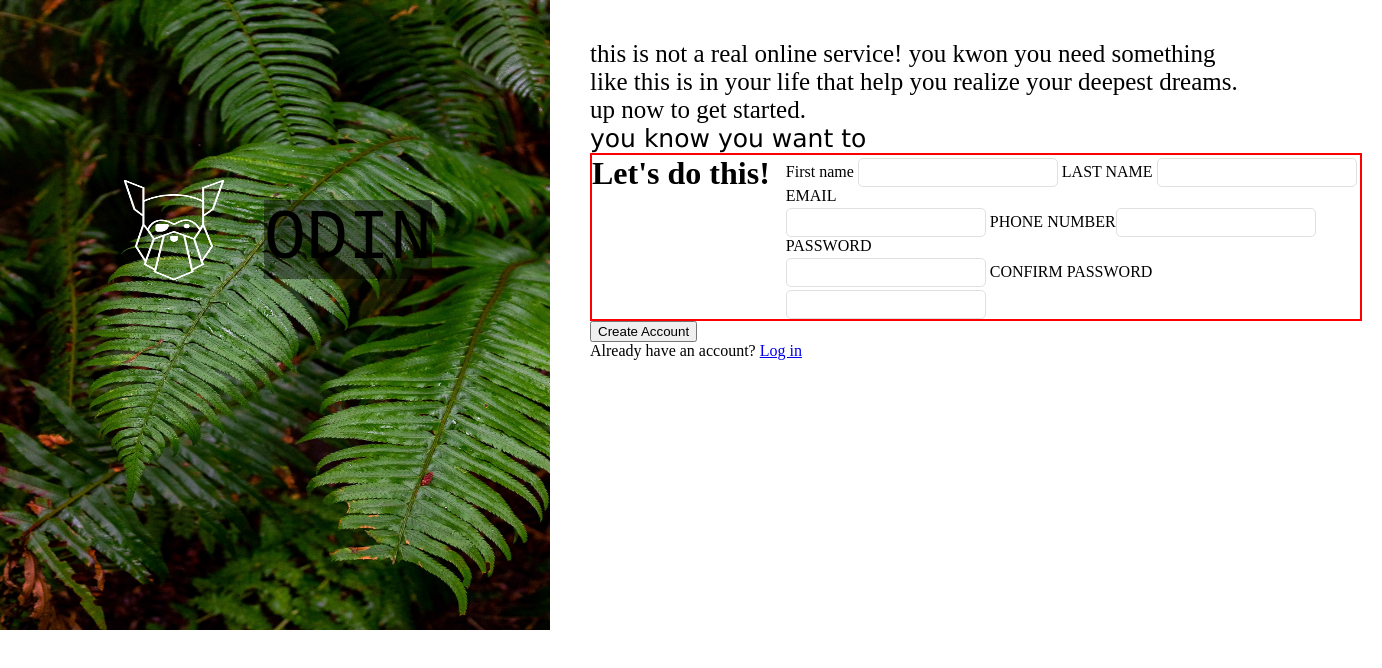
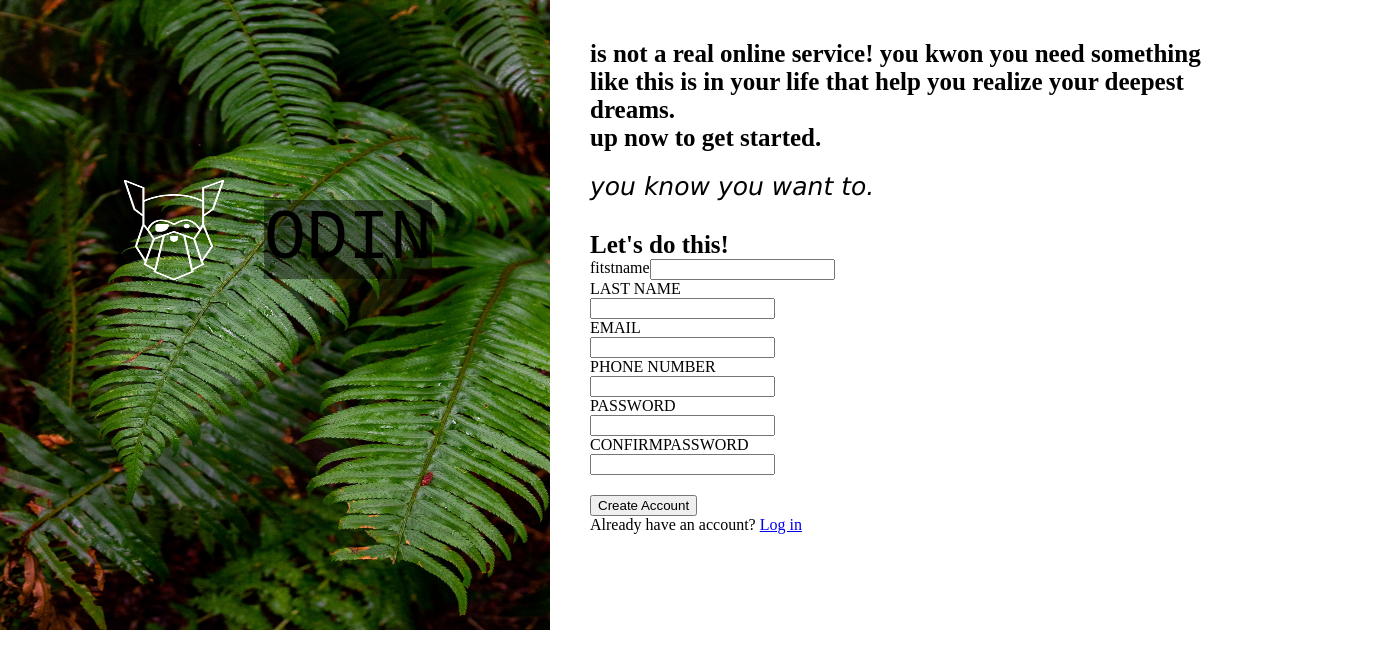
Before and after one commit to shubhamkanase/Sign-Up-Form, a plain HTML site: page index.html in a window 1280 px wide. Shown: the whole page, 1382 px wide, since content can reach past the window. Drawn offline with Linux system fonts and the light colour scheme.

Commit message:
changes some code

```diff
--- a/index.html
+++ b/index.html
@@ -19,7 +19,7 @@
             <img src="img/imgodin.jpg" alt="" class="img1">
             <div class="imageposition">
                 <div class="imgposition">
-                    <img src="img/odin-lined.png" alt="ODIN" class="img2"/>
+                    <img src="img/odin-lined.png" alt="ODIN" class="img2" />
                     <p class="logotext1">ODIN </p>
                 </div>
             </div>
@@ -27,25 +27,41 @@
         </div>
 
         <div class="right">
-            <p class="para"> this is not a real online service! you kwon you need something <br> like this is in your
-                life that help you
-                realize your deepest dreams.<br> up now to get started.</p>
+            <p class="para"> <strong> is not a real online service! you kwon you need something <br> like this is in
+                    your
+                    life that help you
+                    realize your deepest dreams.<br> up now to get started.</p> </strong>
 
-            <p class="para2"> you know you want to</p>
+            <p class="para2"><em> you know you want to. </em></p>
 
 
             <div class="container">
                 <form>
                     <h1 class="head"> Let's do this!</h1>
                     <div class="content">
-                        <label for="name">First name
-                            <input type="text">
-                        </label>
-                        LAST NAME <input type="text" required><br>
-                        EMAIL<br><input type="email" required>
-                        PHONE NUMBER<input type="number" minlength="10" required><br>
-                        PASSWORD<br> <input type="password" required>
-                        CONFIRM PASSWORD<br> <input type="password" required>
+                        <div class="flname">
+                           fitstname
+                            <input type="text" name="" id="">
+                        </div>
+
+                            <p class="lname"> LAST NAME </p>
+                            <input type="text" required class="lname">
+
+
+
+
+                        <p class="email"> EMAIL</p>
+                        <input type="email" required>
+
+                        <p class="pnum"> PHONE NUMBER </p>
+                        <input type="number" minlength="10" required class="pnum">
+
+                        <p class="pword"> PASSWORD</p>
+                        <input type="password" required />
+
+                        <p class="cpword">CONFIRMPASSWORD</p>
+                        <input type="password" required class="cpword">
+
 
                     </div>
 
--- a/style.css
+++ b/style.css
@@ -1,10 +1,4 @@
-/* .para{
-    text-align: left;
-    font-size: 25px;
-    justify-content: left;
 
-
-} */
 
 *{
     margin: 0;
@@ -63,13 +57,61 @@
 .para2{
     font-size: 25px;
     font-family:'Lucida Sans';
+    margin-top: 20px;
 }
 
+.head{
+    margin-top: 30px;
+    font-size: 25px;
+}
+/*
+.fname{
+    margin-top: 18px;
+
+}
+
+.lname{
+    margin-left: 230px;
+    margin-top: -39px;
+}
+
+.email{
+    margin-top: 25px;
+}
+
+.pnum{
+    margin-left: 230px;
+    margin-top: -39px;
+}
+
+.pword{
+    margin-top: 25px;
+}
+
+.cpword{
+    margin-left: 230px;
+    margin-top: -39px;
+} */
+
+
+
+button{
+    margin-top: 20px;
+}
+
+.flname{
+  display:flex;
+
+
+}
+
+
+/*
 .container{
     border: red solid 2px;
     display: flex;
-}
-label {
+} */
+/* label {
     position: relative;
     width: 15rem;
     margin-bottom: 15px;
@@ -88,4 +130,4 @@ label {
     flex-flow: row wrap;
     gap: 1rem;
     font-size: 1rem;
-  }
+  }   */
```
